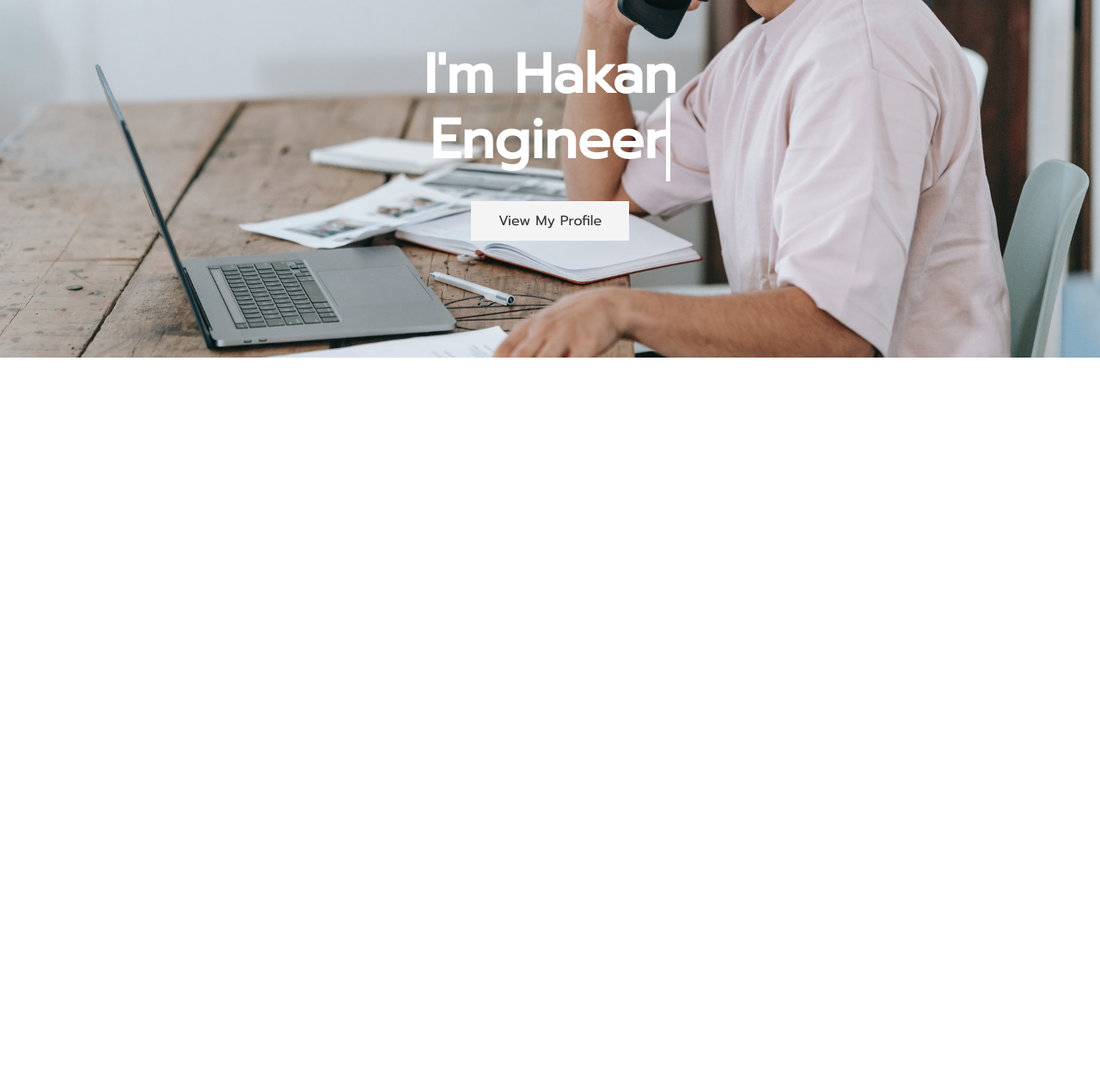
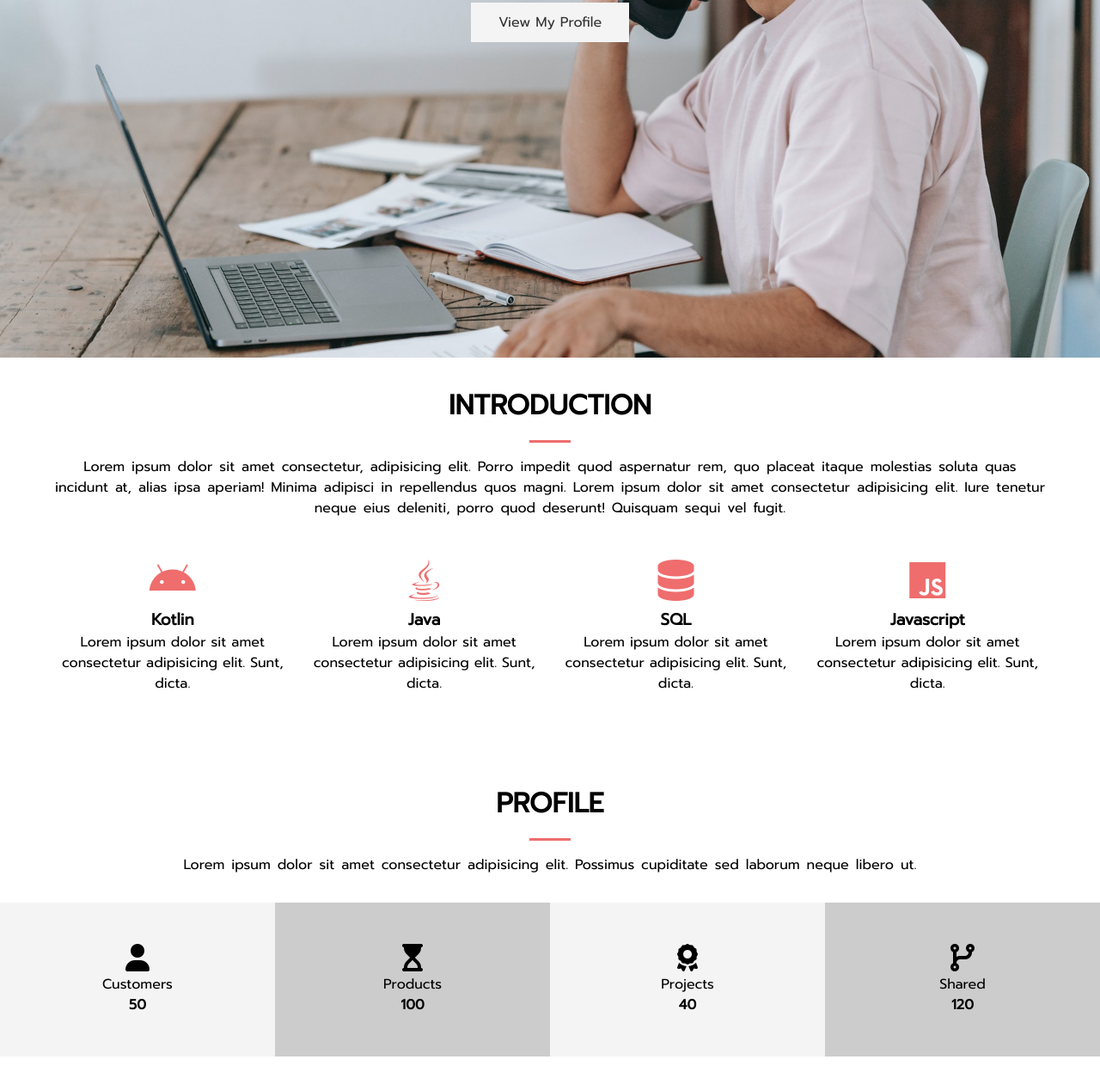
Before and after one commit to hincim/freelancer_website, a website: page public/index.html in a window 1280 px wide. Shown: the part 384-1645 px from the top of the page at 86% size. Before the commit the page ends 800 px from the top, so only its background shows below. Drawn offline with nearby package versions, Linux system fonts and the light colour scheme.

Commit message:
home_a and home_b added

```diff
--- a/public/index.html
+++ b/public/index.html
@@ -3,6 +3,7 @@
 <head>
     <meta charset="UTF-8">
     <meta name="viewport" content="width=device-width, initial-scale=1.0">
+    <link rel="stylesheet" href="https://cdnjs.cloudflare.com/ajax/libs/font-awesome/6.0.0/css/all.min.css" integrity="sha512-9usAa10IRO0HhonpyAIVpjrylPvoDwiPUiKdWk5t3PyolY1cOd4DSE0Ga+ri4AuTroPR5aQvXU9xC6qOPnzFeg==" crossorigin="anonymous" referrerpolicy="no-referrer" />
     <link href="https://fonts.googleapis.com/css2?family=Prompt&display=swap" rel="stylesheet">
     <link rel="stylesheet" href="https://cdnjs.cloudflare.com/ajax/libs/animate.css/4.1.1/animate.min.css"/>
     <link rel="stylesheet" href="../css/main.css">
@@ -34,6 +35,81 @@
         </div>
     </header>
 
+    <!-- section a -->
+    <section id="home__a" class="text-center py-2">
+        <div class="container">
+            <h2 class="section-title">Introduction</h2>
+            <div class="border-bottom"></div>
+            <p class="lead">
+                Lorem ipsum dolor sit amet consectetur, adipisicing elit. Porro impedit quod aspernatur rem, quo placeat itaque molestias soluta quas incidunt at, alias ipsa aperiam! Minima adipisci in repellendus quos magni.
+                Lorem ipsum dolor sit amet consectetur adipisicing elit. Iure tenetur neque eius deleniti, porro quod deserunt! Quisquam sequi vel fugit.
+            </p>
+            <div class="skills my-3">
+                <div>
+                    <i class="fab fa-android fa-3x"></i>
+                    <h3>Kotlin</h3>
+                    <p>Lorem ipsum dolor sit amet consectetur adipisicing elit. Sunt, dicta.</p>
+                </div>
+                <div>
+                    <i class="fab fa-java fa-3x"></i>
+                    <h3>Java</h3>
+                    <p>Lorem ipsum dolor sit amet consectetur adipisicing elit. Sunt, dicta.</p>
+                </div>
+                <div>
+                    <i class="fas fa-database fa-3x"></i>
+                    <h3>SQL</h3>
+                    <p>Lorem ipsum dolor sit amet consectetur adipisicing elit. Sunt, dicta.</p>
+                </div>
+                <div>
+                    <i class="fab fa-js fa-3x"></i>
+                    <h3>Javascript</h3>
+                    <p>Lorem ipsum dolor sit amet consectetur adipisicing elit. Sunt, dicta.</p>
+                </div>
+            </div>
+        </div>
+    </section>
+
+    <!-- section b -->
+    <section id="home__b" class="text-center py-2">
+        <div class="container">
+            <h2 class="section-title">Profile</h2>
+            <div class="border-bottom"></div>
+            <p class="lead">
+                Lorem ipsum dolor sit amet consectetur adipisicing elit. Possimus cupiditate sed laborum neque libero ut.
+            </p>
+        </div>
+        <div class="profile">
+            <div>
+                <ul>
+                    <li><i class="fas fa-user fa-2x"></i></li>
+                    <li class="title">Customers</li>
+                    <li class="number">50</li>
+                </ul>
+            </div>
+            <div>
+                <ul>
+                    <li><i class="fas fa-hourglass-start fa-2x"></i></li>
+                    <li class="title">Products</li>
+                    <li class="number">100</li>
+                </ul>
+            </div>
+            <div>
+                <ul>
+                    <li><i class="fas fa-award fa-2x"></i></li>
+                    <li class="title">Projects</li>
+                    <li class="number">40</li>
+                </ul>
+            </div>
+            <div>
+                <ul>
+                    <li><i class="fas fa-code-branch fa-2x"></i></li>
+                    <li class="title">Shared</li>
+                    <li class="number">120</li>
+                </ul>
+            </div>
+        </div>
+    </section>
+
     <script src="js/jquery.min.js"> </script>
     <script src="js/type-writer.js"> </script>
 </body>
--- a/sass/_header.scss
+++ b/sass/_header.scss
@@ -45,7 +45,7 @@
 
         .header-content{
             text-align: center;
-            padding-top: 30%;
+            padding-top: 10%;
         }
 
         h1{
--- a/sass/_home.scss
+++ b/sass/_home.scss
@@ -0,0 +1,43 @@
+#home{
+    // home section a
+    &__a{
+        .skills{
+            display: grid;
+            grid-template-columns: repeat(4, 1fr);
+            gap: 1rem;
+            margin-bottom: 2.5rem;
+
+            i{
+                color: $primary-color;
+                padding-bottom: .5rem;
+            }
+        }
+    }
+    // home section b
+    &__b{
+        .profile{
+            display: grid;
+            grid-template-columns: repeat(4, 1fr);
+
+            li{
+                &.title{
+                    font-size: 1rem;
+                }
+                &.number{
+                    font-size: 1rem;
+                    font-weight: bold;
+                }
+            }
+            div{
+                padding: 3rem 0;
+
+                &:nth-child(odd){
+                    background-color: $light-color;
+                }
+                &:nth-child(even){
+                    background-color: $medium-color;
+                }
+            }
+        }
+    }
+}
--- a/sass/_utilites.scss
+++ b/sass/_utilites.scss
@@ -97,3 +97,25 @@ input[class^="btn-"]:hover{
         margin: 4rem 0;
     }
 }
+
+.text-center{
+    text-align: center;
+}
+
+.section-title{
+    font-size: 2rem;
+    padding-bottom: 1rem;
+    text-transform: uppercase;
+}
+
+.border-bottom{
+    height: 3px;
+    width: 3rem;
+    background-color: $primary-color;
+    margin: 0 auto 1rem auto;
+}
+
+.lead{
+    margin-bottom: 2rem;
+    word-spacing: 2px;
+}
```
Also changed, not shown: css/main.css, 1 other file.
